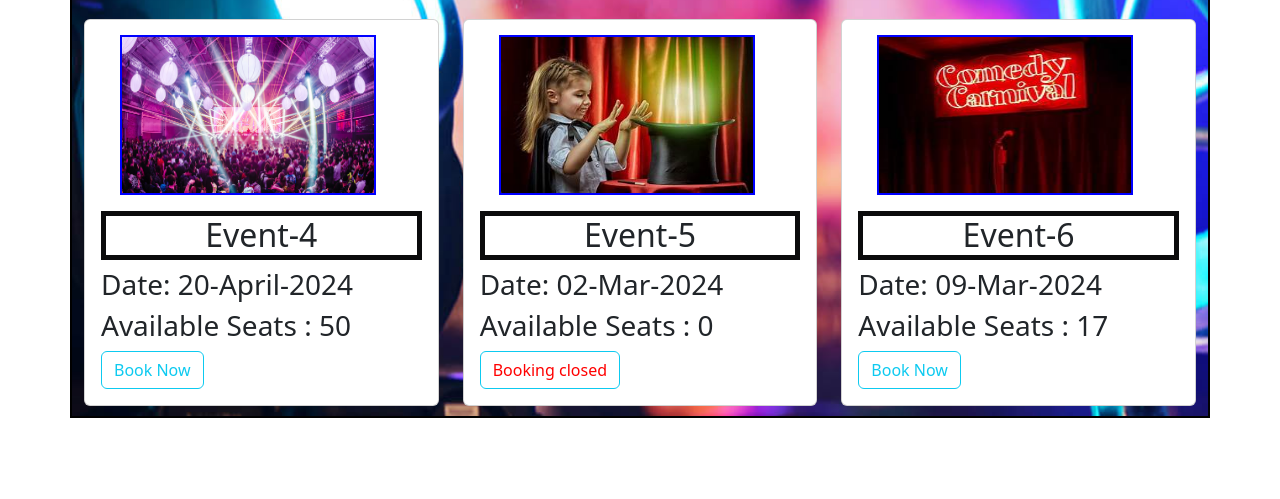
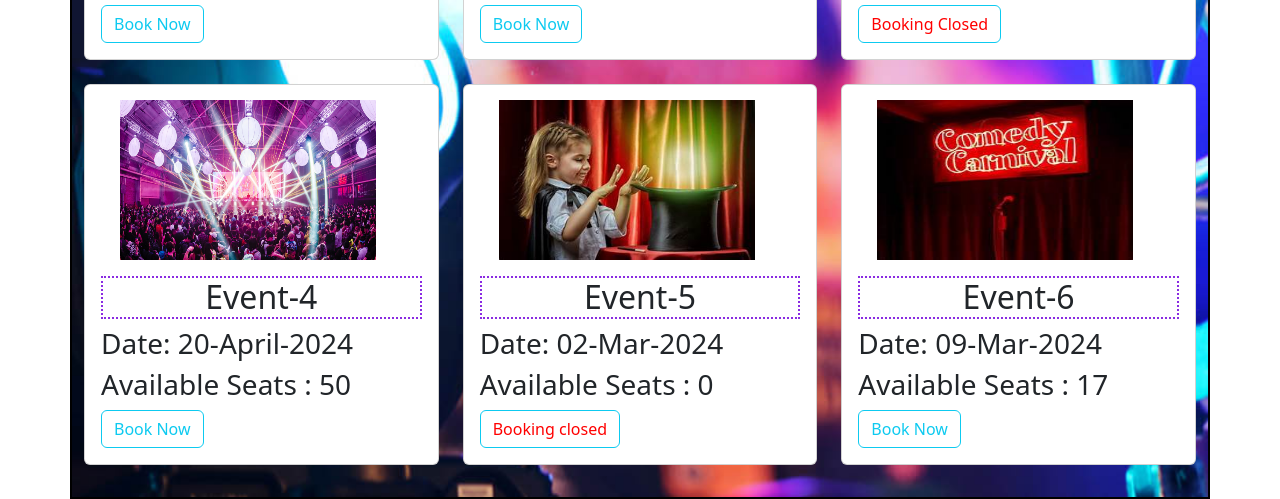
Before and after one commit to PooraniVicky/Task-Day_12-Event, a plain HTML site: page index.html in a window 1280 px wide. Shown: the part 509-1008 px from the top of the page. Before the commit the page ends 927 px from the top, so only its background shows below. Drawn offline with nearby package versions, Linux system fonts and the light colour scheme.

Commit message:
Update style.css

```diff
--- a/style.css
+++ b/style.css
@@ -1,13 +1,12 @@
 .container {
     border: 2px solid black;
     height: max-content;
-    margin-top: 15px;
-    padding: 10px;
+    margin-top: 5%;
+    padding: 2em;
     background-image: url(./event.jpg);
     background-size: cover;
-    max-height: 1000px;
+
 }
-
 .searchEvent {
     display: flex;
     margin: 20px;
@@ -19,32 +18,25 @@
         background: radial-gradient(circle, rgba(185, 34, 195, 0.8071603641456583) 0%, rgba(45, 241, 253, 0.9472163865546218) 90%);
     }
 }
-
-.image {
+.image{
     image-rendering: auto;
-    border: 2px solid blue;
     width: 20vw;
     height: 20vh;
     margin-left: 35px;
     margin-top: 15px;
 
 }
-
-.card-title {
+.card-title{
     text-align: center;
-    border: 5px solid rgb(11, 11, 12);
+    border: 2px dotted blueviolet;
 }
 
-.btn {
+.btn{
     display: flex;
     justify-content: center;
 
 
 }
-
-.count {
-    display: flex;
-    flex-flow: row;
-    gap: 10px;
-
+.card{
+    height: 20%;
 }
```
